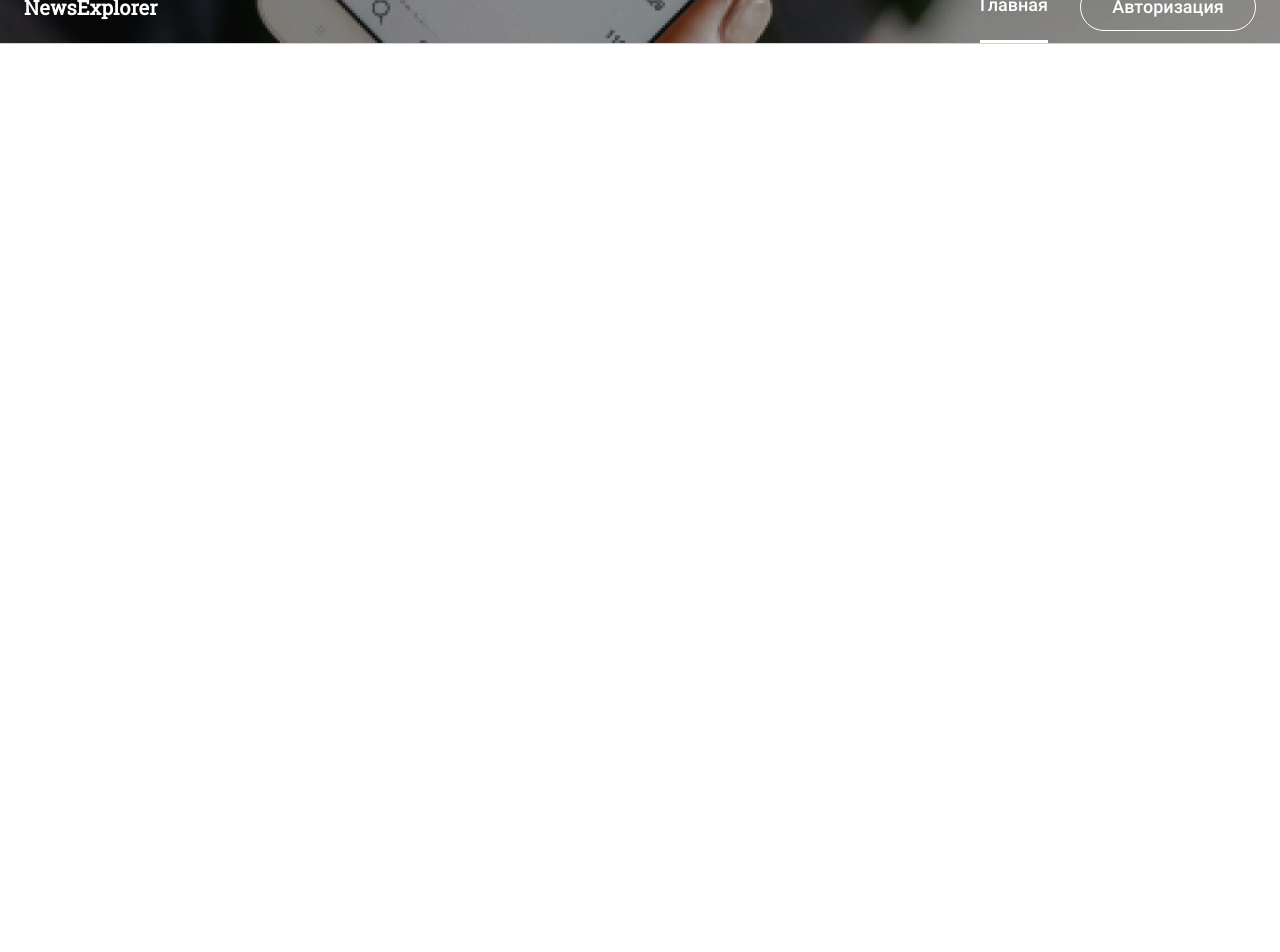
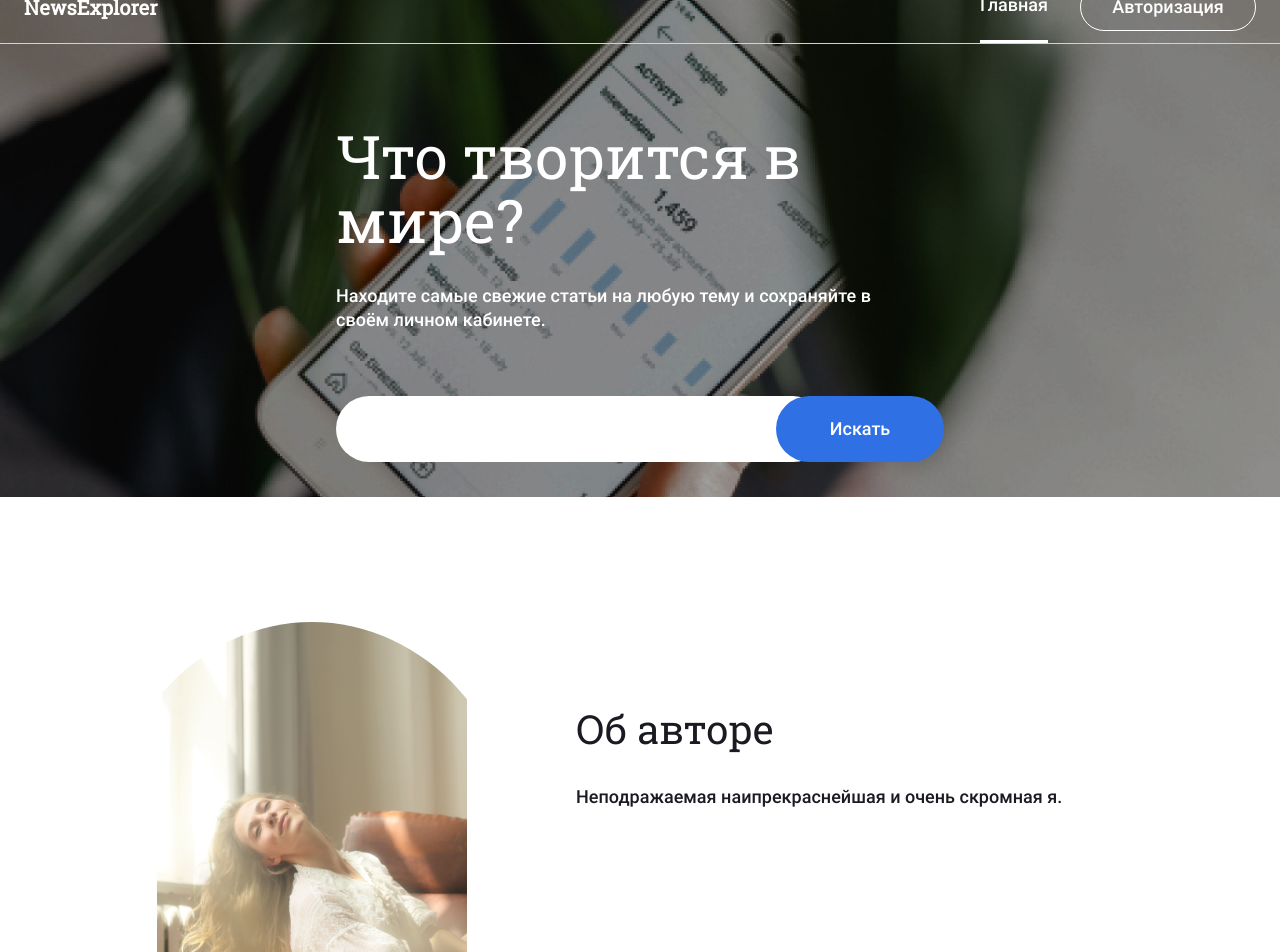
Before and after one commit to Metanka/news-explorer-frontend, a React (Create React App) app: page / in a window 1280 px wide. Shown: the part 60-1012 px from the top of the page. Before the commit the page ends 800 px from the top, so only its background shows below. Built offline with nearby package versions, Linux system fonts and the light colour scheme.

Commit message:
feat about

```diff
--- /dev/null
+++ b/src/components/about/About.css
@@ -0,0 +1,36 @@
+.about {
+  margin: 80px 104px;
+  display: flex;
+  flex-direction: row;
+}
+
+.about__photo {
+  width: 464px;
+  height: 464px;
+  border-radius: 50%;
+  object-fit: contain;
+  margin-right: 56px;
+}
+
+.about__box {
+  margin-top: 51px;
+}
+
+.about__title {
+  font-family: Roboto Slab;
+  font-style: normal;
+  font-weight: normal;
+  font-size: 40px;
+  line-height: 46px;
+  color: #1A1B22;
+}
+
+.about__info {
+  font-family: Roboto;
+  font-style: normal;
+  font-weight: normal;
+  font-size: 18px;
+  line-height: 24px;
+  color: #1A1B22;
+  width: 600px;
+}
--- /dev/null
+++ b/src/components/about/About.js
@@ -0,0 +1,18 @@
+import React from 'react';
+import photo from '../../images/IMG.jpg'
+import './About.css';
+
+const About = () => {
+
+  return (
+    <div className='about'>
+      <img className='about__photo' src = {photo}  alt='Профиль автора' />
+      <div className='about__box'>
+        <h2 className='about__title'>Об авторе</h2>
+        <p className='about__info'>Неподражаемая наипрекраснейшая и очень скромная я.</p>
+      </div>
+    </div>
+  );
+}
+
+export default React.memo(About);
--- a/src/components/app/App.css
+++ b/src/components/app/App.css
@@ -6,6 +6,7 @@
  .app__background {
   background-image: url(../../images/header.jpg);
   background-size: 100%;
+  background-repeat: space;
   background-position: center;
   background-attachment: fixed; /* !!! */
  }
--- a/src/components/app/App.js
+++ b/src/components/app/App.js
@@ -1,6 +1,8 @@
 import React from 'react';
 import './App.css';
 import Header from '../header/Header';
+import Search from '../search/Search';
+import About from '../about/About';
 
 const App = () => {
 
@@ -8,7 +10,9 @@ const App = () => {
     <div className="App">
       <div className='app__background'>
         <Header />
+        <Search />
       </div>
+      <About />
     </div>
   );
 }
--- /dev/null
+++ b/src/components/search/Search.css
@@ -0,0 +1,61 @@
+.search {
+  display: flex;
+  width: 608px;
+  margin: 80px auto;
+  flex-direction: column;
+}
+
+.search__title {
+  width: 608px;
+  font-family: Roboto Slab;
+  font-style: normal;
+  font-weight: normal;
+  font-size: 60px;
+  line-height: 64px;
+  color: white;
+  margin: 0;
+}
+
+.search__about {
+  width: 545px;
+  font-family: Roboto;
+  font-style: normal;
+  font-weight: normal;
+  font-size: 18px;
+  line-height: 24px;
+  color: white;
+  margin: 32px 0 64px 0;
+}
+
+.search__form {
+  display: flex;
+  flex-direction: row;
+  border-radius: 50px;
+  position: relative;
+}
+
+.search__input {
+  height: 64px;
+  width: 80%;
+  margin: 0;
+  border: none;
+  border-radius: 50px;
+  margin-bottom: 80px;
+}
+
+.search__button {
+  width: 168px;
+  height: 66px;
+  background-color: #2f71e5;
+  border: none;
+  border-radius: 50px;
+  position: absolute;
+  bottom: 80px;
+  right: 0px;
+  color: white;
+  font-family: Roboto;
+  font-style: normal;
+  font-weight: 500;
+  font-size: 18px;
+  line-height: 24px;
+}
--- /dev/null
+++ b/src/components/search/Search.js
@@ -0,0 +1,18 @@
+import React from 'react';
+import './Search.css';
+
+const Search = () => {
+
+  return (
+    <div className='search'>
+      <h1 className='search__title'>Что творится в мире?</h1>
+      <p className='search__about'>Находите самые свежие статьи на любую тему и сохраняйте в своём личном кабинете.</p>
+      <form className='search__form'>
+        <input className='search__input'></input>
+        <button className='search__button'>Искать</button>
+      </form>
+    </div>
+  );
+}
+
+export default React.memo(Search);
```
Also changed, not shown: src/images/IMG.jpg (added).
